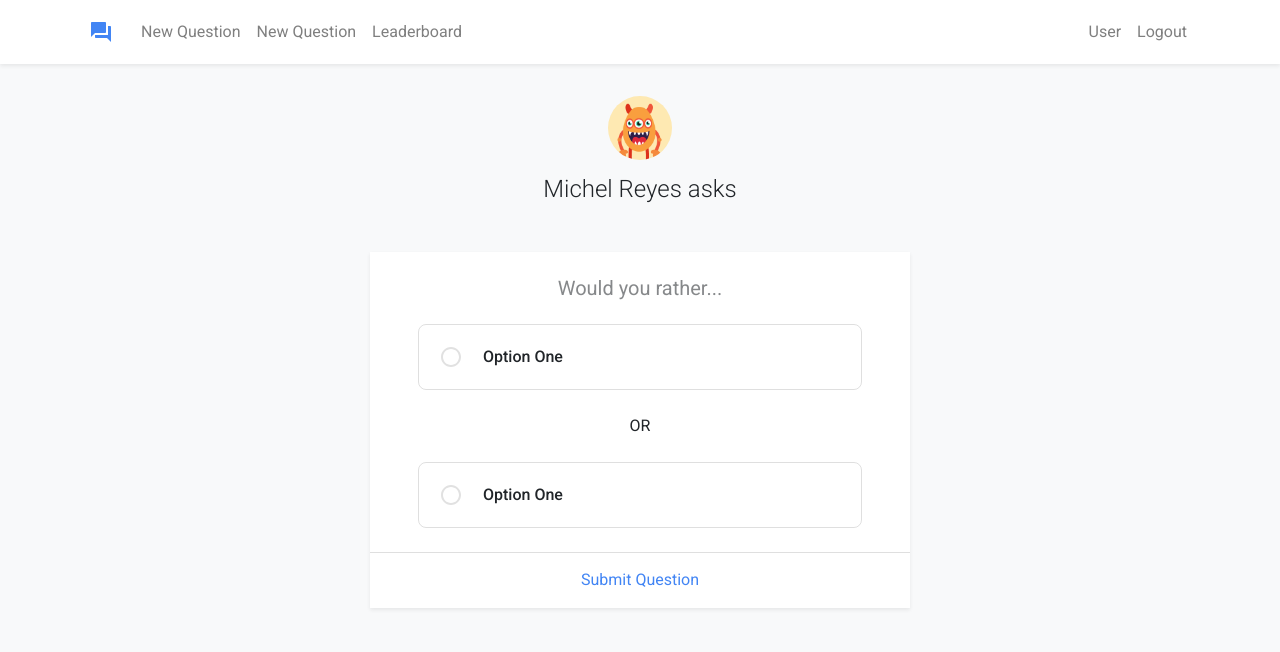
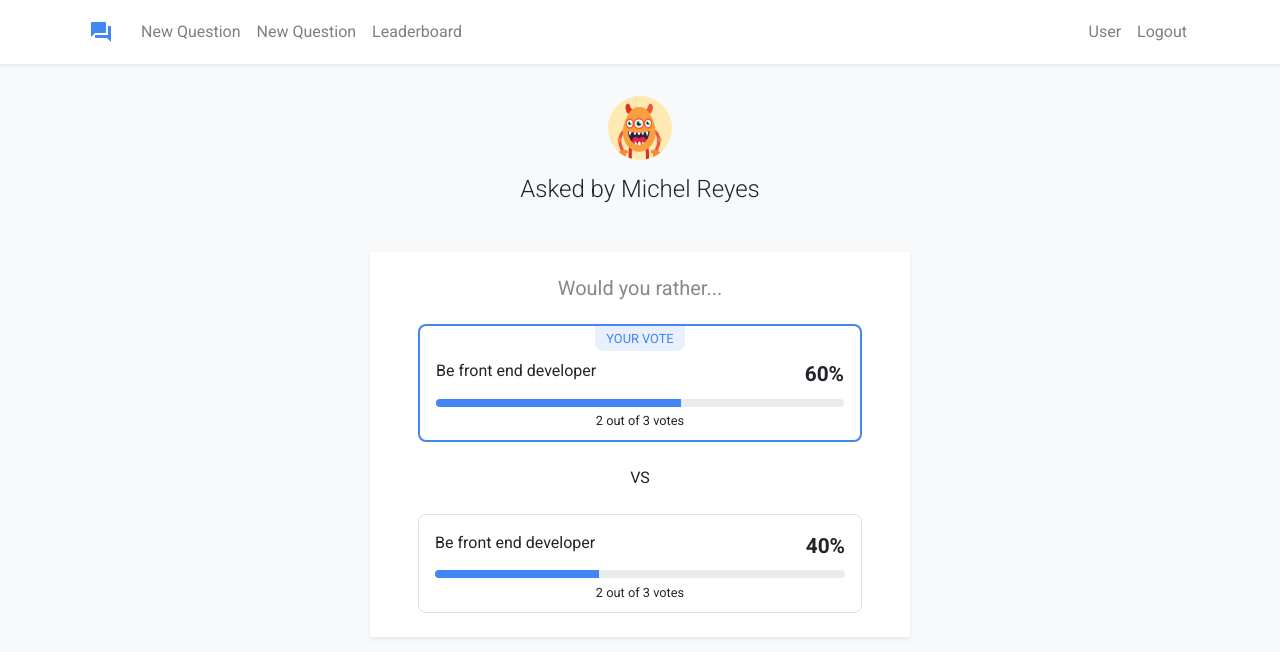
Before and after one commit to m-reyes-h/UND-project-Would-You-Rather, a React (Create React App) app: page / in a window 1280 px wide. Shown: the top 652 px of the page. Built offline with nearby package versions, Linux system fonts and the light colour scheme.

Commit message:
Poll result UI

```diff
--- a/src/components/PolItem.js
+++ b/src/components/PolItem.js
@@ -9,7 +9,7 @@ const PollItem = () => {
           <span className="poll-avatar user1 mr-3"></span>
           <Media.Body>
             <h5 className="media-title">Michel Reyes <small>asks</small></h5>
-            <p className="text-muted mt-3 mb-0">Would you rather</p>
+            <p className="text-muted mt-3 mb-0">Would you rather?</p>
             <p className="m-0 p-0">
               Be front-end developer or...
             </p>
--- a/src/components/QuestionForm.js
+++ b/src/components/QuestionForm.js
@@ -1,48 +1,46 @@
 import React, { Fragment } from "react";
-import { Container, Row, Col, Form, Button } from "react-bootstrap";
+import { Container, Row, Col, ProgressBar } from "react-bootstrap";
 import Header from "./Header";
 
-const QuestionForm = () => {
+const PollResult = () => {
   return (
     <Fragment>
       <Header />
       <Container>
         <Row className="justufy-content-center">
           <Col lg={{ span: 6, offset: 3 }}>
-            <div className="questionf-content mt-4 text-center">
+            <div className="poll-result-content mt-4 text-center">
               <span className="poll-avatar user1 mb-2"></span>
-              <h4 className="mb-5 p-0 questionf-title">Michel Reyes asks</h4>
-              <Form className="shadow-sm bg-white">
-                <div className="p-4 px-5">
-                  <h5 className="questionf-subtitle mb-4">
-                    Would you rather...
-                  </h5>
-                  <label
-                    className="question-control-group d-flex align-items-center"
-                    htmlFor="question1"
-                  >
-                    <input id="question1" name="question" type="radio" />
-                    <span className="question-control-checkmark mx-3"></span>
-                    <span className="question-control-text">
-                      Option One
+              <h4 className="mb-5 p-0 poll-result-title">
+                Asked by Michel Reyes
+              </h4>
+              <div className="shadow-sm bg-white p-4 px-5">
+                <h5 className="poll-result-subtitle mb-4">
+                  Would you rather...
+                </h5>
+                <div className="poll-result-box active">
+                  <small className="poll-box-voted text-uppercase">Your vote</small>
+                  <div className="d-flex justify-content-between mt-2">
+                    <span className="poll-box-title">
+                      Be front end developer
                     </span>
-                    <span className="question-control-border"></span>
-                  </label>
-                  <div className="my-4">OR</div>
-                  <label
-                    className="question-control-group d-flex align-items-center"
-                    htmlFor="question2"
-                  >
-                    <input id="question2" name="question" type="radio" />
-                    <span className="question-control-checkmark mx-3"></span>
-                    <span className="question-control-text">Option One</span>
-                    <span className="question-control-border"></span>
-                  </label>
+                    <span className="poll-box-percent">60%</span>
+                  </div>
+                  <ProgressBar now={60} />
+                  <small className="w-100 text-center">2 out of 3 votes</small>
                 </div>
-                <Button type="submit" className="flat-button w-100">
-                  Submit Question
-                </Button>
-              </Form>
+                <div className="my-4">VS</div>
+                <div className="poll-result-box">
+                  <div className="d-flex justify-content-between mt-3">
+                    <span className="poll-box-title">
+                      Be front end developer
+                    </span>
+                    <span className="poll-box-percent">40%</span>
+                  </div>
+                  <ProgressBar now={40} />
+                  <small className="w-100 text-center">2 out of 3 votes</small>
+                </div>
+              </div>
             </div>
           </Col>
         </Row>
@@ -51,4 +49,4 @@ const QuestionForm = () => {
   );
 };
 
-export default QuestionForm;
+export default PollResult;
--- a/src/index.css
+++ b/src/index.css
@@ -93,7 +93,8 @@ body {
 }
 
 .newq-subtitle,
-.questionf-subtitle {
+.questionf-subtitle,
+.poll-result-subtitle {
   font-weight: 400;
   opacity: .54;
 }
@@ -120,7 +121,8 @@ body {
  * Question Form
  */
 
-.questionf-title {
+.questionf-title,
+.poll-result-title {
   font-weight: 300;
 }
 
@@ -183,12 +185,36 @@ body {
   width: 0;
 }
 
-.question-control-group input:hover ~ .question-control-border,
-.question-control-group input:focus ~ .question-control-border,
-.question-control-group input:active ~ .question-control-border {
-  outline: 1px solid #4285F4;
+.question-control-group input:focus ~ .question-control-border {
+  border-color: #4285F4;
 }
 
+/**
+ * Poll Result
+ */
+
+.poll-result-box {
+  border-radius: 8px;
+  border: 1px solid rgba(0,0,0,.125);
+  padding: 0 1rem .5rem;
+}
+
+.poll-result-box.active {
+  border: 2px solid #4285F4;
+}
+
+.poll-box-percent {
+  font-weight: 700;
+  font-size: 1.3rem;
+}
+
+.poll-box-voted {
+  display: inline-block;
+  padding: .2rem .7rem;
+  background-color: #E8F0FE;
+  color: #4285F4;
+  border-radius: 0 0 8px 8px;
+}
 
 /**
  * Utils
@@ -234,3 +260,12 @@ body {
 .text-muted {
   opacity: .5;
 }
+
+.poll-result-box .progress {
+  height: .5rem;
+  margin: .5rem 0 .1rem;
+}
+
+.poll-result-box .progress-bar {
+  background-color: #4285F4;
+}
```
